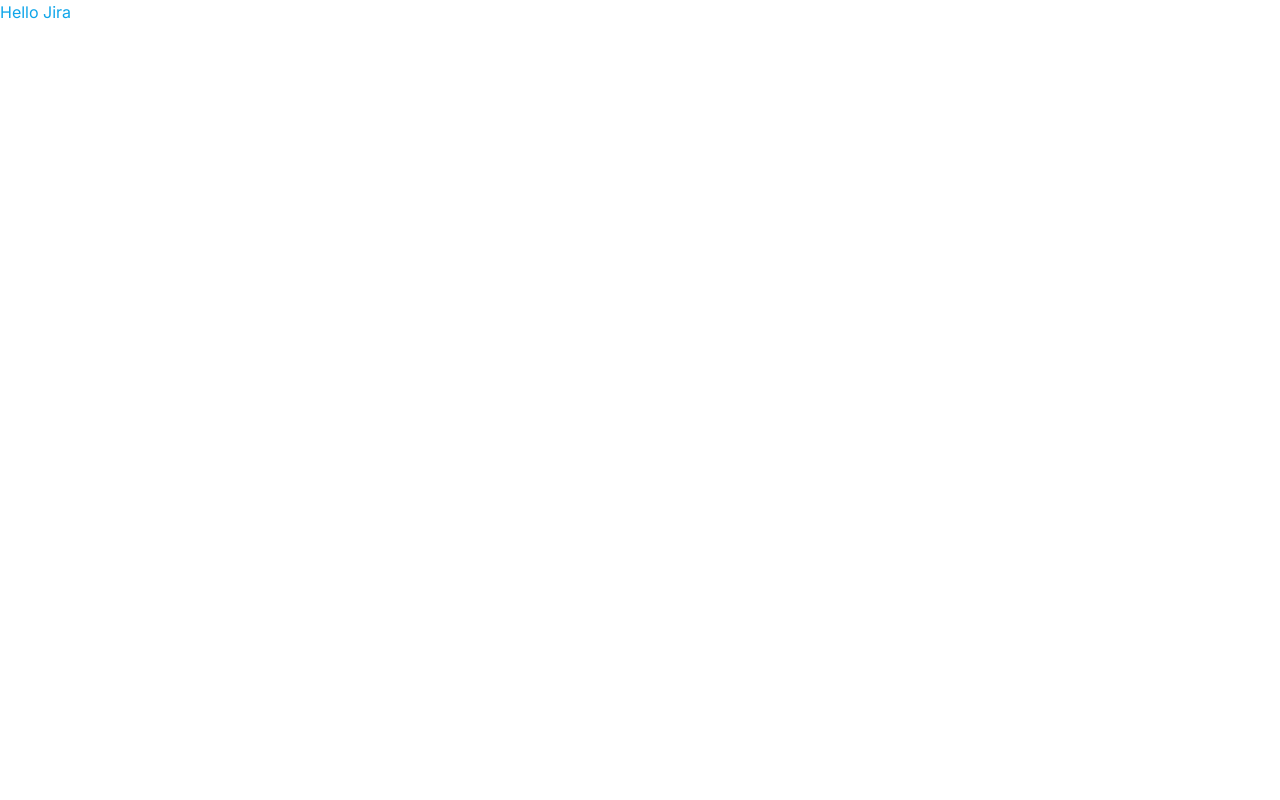
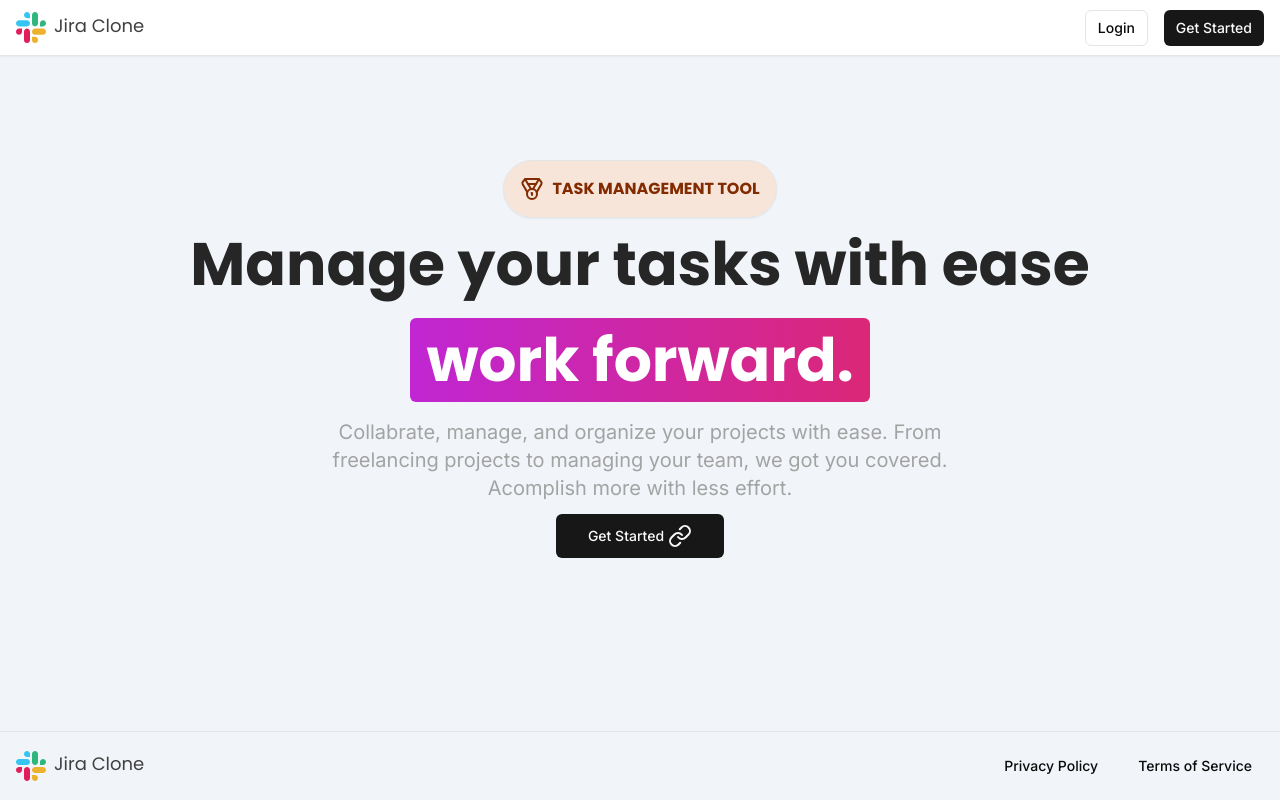
Before and after one commit to KamalM13/jira-clone, a Next.js app: page / in a window 1280 px wide. Built offline with nearby package versions, Linux system fonts and the light colour scheme.

Commit message:
Navbar and Footr component done

```diff
--- /dev/null
+++ b/app/(marketing)/_components/footer.tsx
@@ -0,0 +1,24 @@
+import { Logo } from "@/components/logo";
+import { Button } from "@/components/ui/button";
+import Link from "next/link";
+
+export const Footer = () => {
+    return (
+        <div className="fixed bottom-0 w-full p-4 border-t
+         bg-slate-100">
+            <div className="md:max-w-screen-xl mx-auto
+            flex items-center w-full justify-between">
+                <Logo />
+                <div className="space-x-4 md:block md:w-auto
+                flex items-center justify-between w-full">
+                    <Button size="sm" variant="ghost" >
+                        Privacy Policy
+                    </Button>
+                    <Button size="sm"variant="ghost" >
+                        Terms of Service
+                    </Button>
+                </div>
+            </div>
+        </div>
+    );
+};
--- /dev/null
+++ b/app/(marketing)/_components/navbar.tsx
@@ -0,0 +1,28 @@
+import { Logo } from "@/components/logo";
+import { Button } from "@/components/ui/button";
+import Link from "next/link";
+
+export const Navbar = () => {
+    return (
+        <div className="fixed top-0 w-full h-14 px-4 border-b
+        shadow-sm bg-white flex items-center">
+            <div className="md:max-w-screen-xl mx-auto
+            flex items-center w-full justify-between">
+                <Logo />
+                <div className="space-x-4 md:block md:w-auto
+                flex items-center justify-between w-full">
+                    <Button size="sm" variant="outline" asChild>
+                        <Link href="/sign-in">
+                            Login
+                        </Link>
+                    </Button>
+                    <Button size="sm" asChild>
+                        <Link href="/sign-up">
+                            Get Started
+                        </Link>
+                    </Button>
+                </div>
+            </div>
+        </div>
+    );
+};
--- /dev/null
+++ b/app/(marketing)/layout.tsx
@@ -0,0 +1,17 @@
+import { Footer } from "./_components/footer";
+import { Navbar } from "./_components/navbar";
+
+const MarketingLayout = ({ children }: { children: React.ReactNode }) => {
+    return (
+
+        <div className="h-full bg-slate-100">
+            <Navbar/>
+            <main className="pt-40 pb-20 bg-slate-100">
+                {children}
+            </main>
+            <Footer/>
+        </div>
+
+    );
+};
+export default MarketingLayout;
--- /dev/null
+++ b/app/(marketing)/page.tsx
@@ -0,0 +1,44 @@
+import Link from "next/link";
+import { Poppins } from "next/font/google";
+import { Link as LucideLink, Medal, Weight } from "lucide-react";
+
+import { Button } from "@/components/ui/button";
+import { cn } from "@/lib/utils";
+
+const poppins = Poppins({
+    weight: ['100', '200', '300', '400', '500', '600', '700', '800', '900'],
+    style: ['normal', 'italic'],
+    subsets: ['latin'],
+})
+
+const MarketingPage = () => {
+    return (
+        <div className="flex items-center justify-center flex-col">
+            <div className={cn("flex items-center justify-center flex-col font-bold", poppins.className,)}>
+                <div className="mb-4 flex items-center border shadow-sm p-4
+                 bg-test1 text-test2 rounded-full uppercase">
+                    <Medal className="h-6 w-6 mr-2" />
+                    Task Management Tool
+                </div>
+                <h1 className="text-3xl md:text-6xl text-center text-neutral-800 mb-6">
+                    Manage your tasks with ease
+                </h1>
+                <div className="text-3xl md:text-6xl bg-gradient-to-r
+                from-fuchsia-600 to-pink-600 text-white px-4 p-3 rounded-md pb-3 w-fit ">
+                    work forward.
+                </div>
+            </div>
+            <div className="text-sm md:text-xl text-neutral-400 mt-4 max-w-xs md:max-w-2xl text-center mx-auto">
+                Collabrate, manage, and organize your projects with ease. From freelancing projects to
+                managing your team, we got you covered. Acomplish more with less effort.
+            </div>
+            <Button className="mt-3" size="lg">
+                <Link href="/sign-up">
+                    Get Started
+                </Link>
+                <LucideLink className="ml-1" />
+            </Button>
+        </div>
+    );
+};
+export default MarketingPage;
--- a/app/page.tsx
+++ /dev/null
@@ -1,9 +0,0 @@
-import Image from 'next/image'
-
-export default function Home() {
-  return (
-    <div className='text-sky-500 flex-1'>
-      Hello Jira
-    </div>
-  )
-}
--- /dev/null
+++ b/components/logo.tsx
@@ -0,0 +1,24 @@
+import Link from "next/link"
+import Image from "next/image"
+import { Poppins } from "next/font/google"
+
+import { cn } from "@/lib/utils"
+
+const poppins = Poppins({
+    weight: ['100', '200', '300', '400', '500', '600', '700', '800', '900'],
+    style: ['normal', 'italic'],
+    subsets: ['latin'],
+})
+
+export const Logo = () => {
+    return (
+        <Link href = "/">
+            <div className="hover:opacity-75 transition items-center gap-x-2 hidden md:flex">
+                <Image src="/logo.svg" alt="logo" width={30} height={30} />
+                <p className={cn("text-lg text-neutral-700 pb-1",poppins.className)}>
+                    Jira Clone
+                </p>
+            </div>
+        </Link>
+    )
+}
--- /dev/null
+++ b/components/ui/button.tsx
@@ -0,0 +1,56 @@
+import * as React from "react"
+import { Slot } from "@radix-ui/react-slot"
+import { cva, type VariantProps } from "class-variance-authority"
+
+import { cn } from "@/lib/utils"
+
+const buttonVariants = cva(
+  "inline-flex items-center justify-center whitespace-nowrap rounded-md text-sm font-medium ring-offset-background transition-colors focus-visible:outline-none focus-visible:ring-2 focus-visible:ring-ring focus-visible:ring-offset-2 disabled:pointer-events-none disabled:opacity-50",
+  {
+    variants: {
+      variant: {
+        default: "bg-primary text-primary-foreground hover:bg-primary/90",
+        destructive:
+          "bg-destructive text-destructive-foreground hover:bg-destructive/90",
+        outline:
+          "border border-input bg-background hover:bg-accent hover:text-accent-foreground",
+        secondary:
+          "bg-secondary text-secondary-foreground hover:bg-secondary/80",
+        ghost: "hover:bg-accent hover:text-accent-foreground",
+        link: "text-primary underline-offset-4 hover:underline",
+      },
+      size: {
+        default: "h-10 px-4 py-2",
+        sm: "h-9 rounded-md px-3",
+        lg: "h-11 rounded-md px-8",
+        icon: "h-10 w-10",
+      },
+    },
+    defaultVariants: {
+      variant: "default",
+      size: "default",
+    },
+  }
+)
+
+export interface ButtonProps
+  extends React.ButtonHTMLAttributes<HTMLButtonElement>,
+    VariantProps<typeof buttonVariants> {
+  asChild?: boolean
+}
+
+const Button = React.forwardRef<HTMLButtonElement, ButtonProps>(
+  ({ className, variant, size, asChild = false, ...props }, ref) => {
+    const Comp = asChild ? Slot : "button"
+    return (
+      <Comp
+        className={cn(buttonVariants({ variant, size, className }))}
+        ref={ref}
+        {...props}
+      />
+    )
+  }
+)
+Button.displayName = "Button"
+
+export { Button, buttonVariants }
--- a/package.json
+++ b/package.json
@@ -9,6 +9,7 @@
     "lint": "next lint"
   },
   "dependencies": {
+    "@radix-ui/react-slot": "^1.0.2",
     "class-variance-authority": "^0.7.0",
     "clsx": "^2.0.0",
     "lucide-react": "^0.294.0",
--- a/tailwind.config.ts
+++ b/tailwind.config.ts
@@ -17,6 +17,8 @@
     },
     extend: {
       colors: {
+        test1: "#f7e5da",
+        test2: "#832b00",
         border: "hsl(var(--border))",
         input: "hsl(var(--input))",
         ring: "hsl(var(--ring))",
```
Also changed, not shown: public/logo.svg (added), 1 other file (tests, documents, lock files or other folders).
